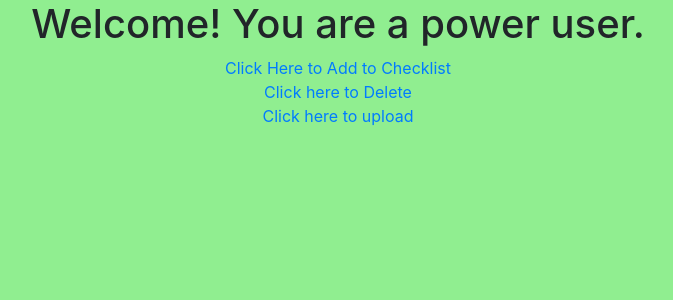
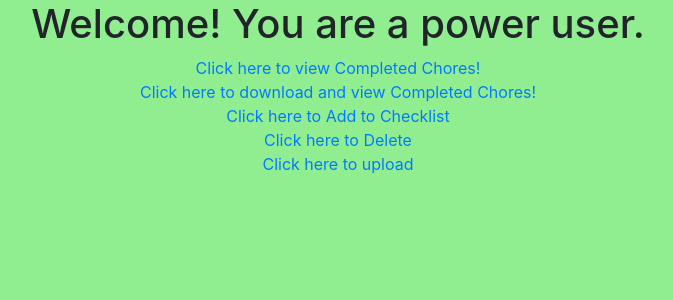
Before and after one commit to catonsun/cs329e-3, a Flask app: template TEMPLATES/home-user.html in a window 1280 px wide. Shown: the top 300 px of the page, without its empty margins (302-975 px from the left). Run offline with Flask 2, Linux system fonts and the light colour scheme; the template is opened without the code that fills it, so the values that code supplies are empty; some libraries are stand-ins or nearby versions.

Commit message:
tried to get the view function for parents to work...

```diff
--- a/TEMPLATES/home-user.html
+++ b/TEMPLATES/home-user.html
@@ -3,7 +3,11 @@
 {% block body %}
     <center>
     <h1>Welcome! You are a power user.</h1>
-    <a href="/checklist">Click Here to Add to Checklist</a>
+    <a href="file://DATABASE.csv">Click here to view Completed Chores!</a>
+    <br>
+    <a href="DATABASE.csv" download> Click here to download and view Completed Chores!</a>
+    <br>
+    <a href="/checklist">Click here to Add to Checklist</a>
     <br>
     <a href="/delete">Click here to Delete</a>
     <br>
```
